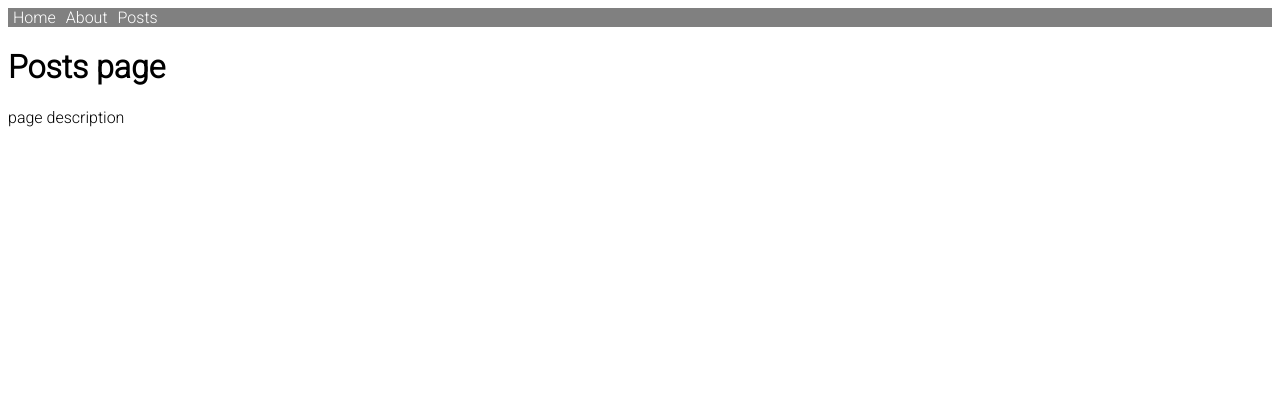
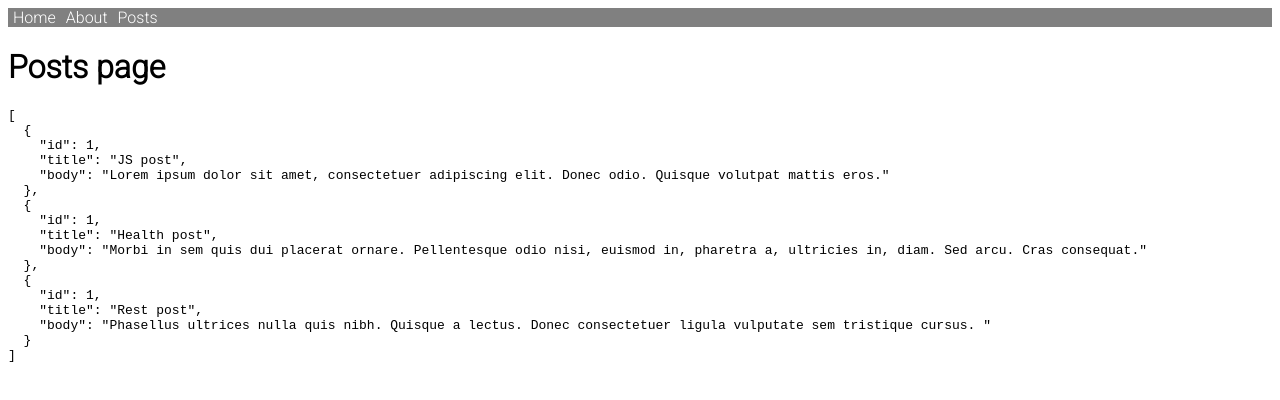
Before and after one commit to valerykatskel/next-app, a Next.js app: page /posts in a window 1280 px wide. Shown: the top 400 px of the page. Built offline with nearby package versions, Linux system fonts and the light colour scheme; data requests are answered from the project's data file.

Commit message:
ssr added for mock data

```diff
--- a/package.json
+++ b/package.json
@@ -6,6 +6,7 @@
     "dev": "next dev",
     "build": "next build",
     "start": "next start",
+    "serve": "concurrently \"yarn dev\" \"yarn mock\"",
     "mock": "json-server -w db.json -p 4200 450"
   },
   "dependencies": {
@@ -13,5 +14,8 @@
     "react": "16.13.1",
     "react-dom": "16.13.1",
     "sass": "^1.26.10"
+  },
+  "devDependencies": {
+    "concurrently": "^5.2.0"
   }
 }
--- a/pages/posts.js
+++ b/pages/posts.js
@@ -1,10 +1,31 @@
+//import { useState, useEffect } from "react";
 import { MainLayout } from "../components/MainLayout";
 
-export default function Index() {
+export default function Posts({ posts }) {
+  //const [posts, setPosts] = useState([]);
+
+  // useEffect(() => {
+  //   async function load() {
+  //     const response = await fetch("http://localhost:4200/posts");
+  //     const posts = await response.json();
+  //     setPosts(posts);
+  //   }
+  //   load();
+  // }, []);
+
   return (
     <MainLayout title="Posts page">
       <h1>Posts page</h1>
-      <p>page description</p>
+      <pre>{JSON.stringify(posts, null, 2)}</pre>
     </MainLayout>
   );
 }
+
+Posts.getInitialProps = async () => {
+  const response = await fetch("http://localhost:4200/posts");
+  const posts = await response.json();
+
+  return {
+    posts,
+  };
+};
```
Also changed, not shown: 1 other file (tests, documents, lock files or other folders).
